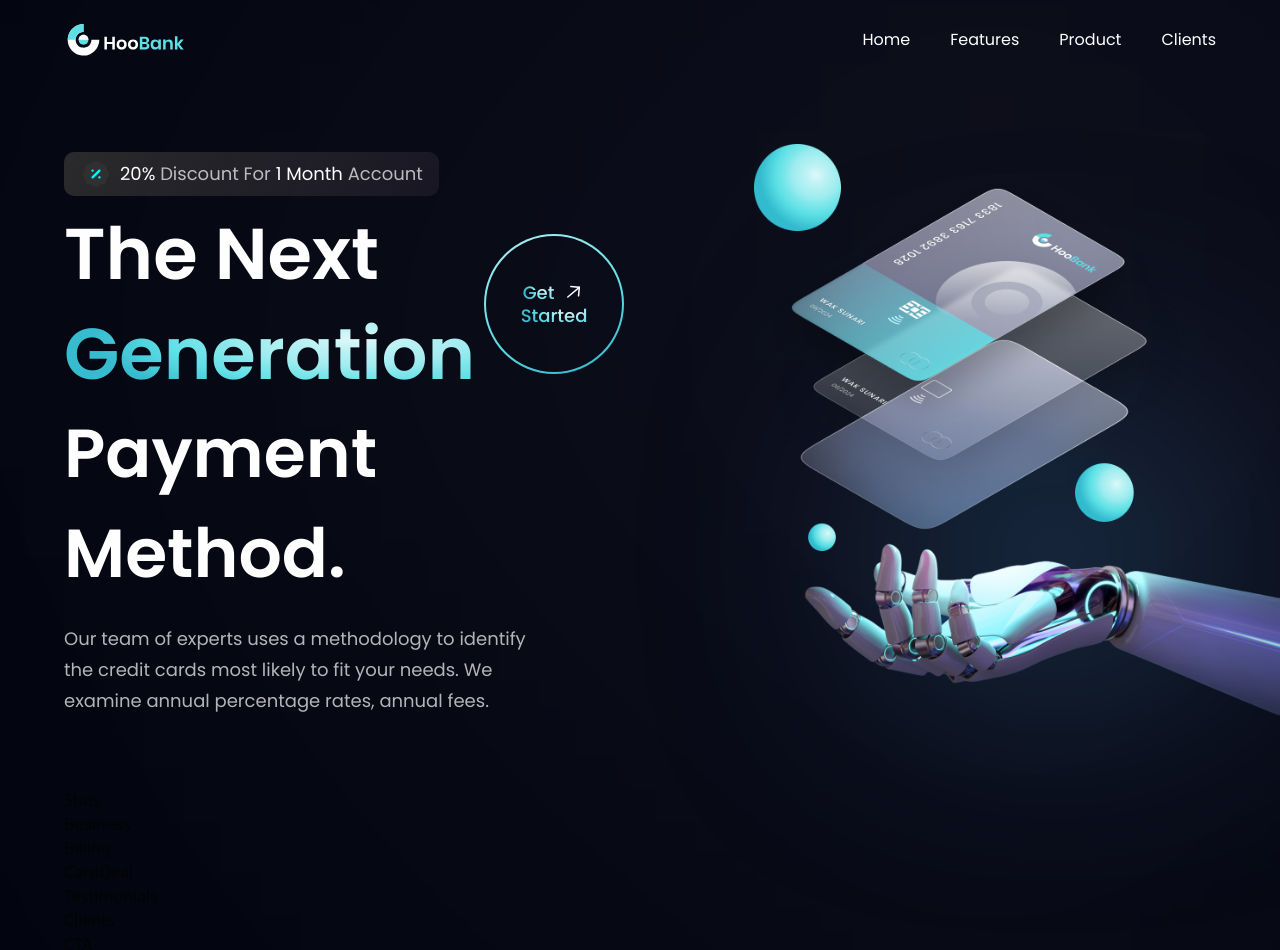
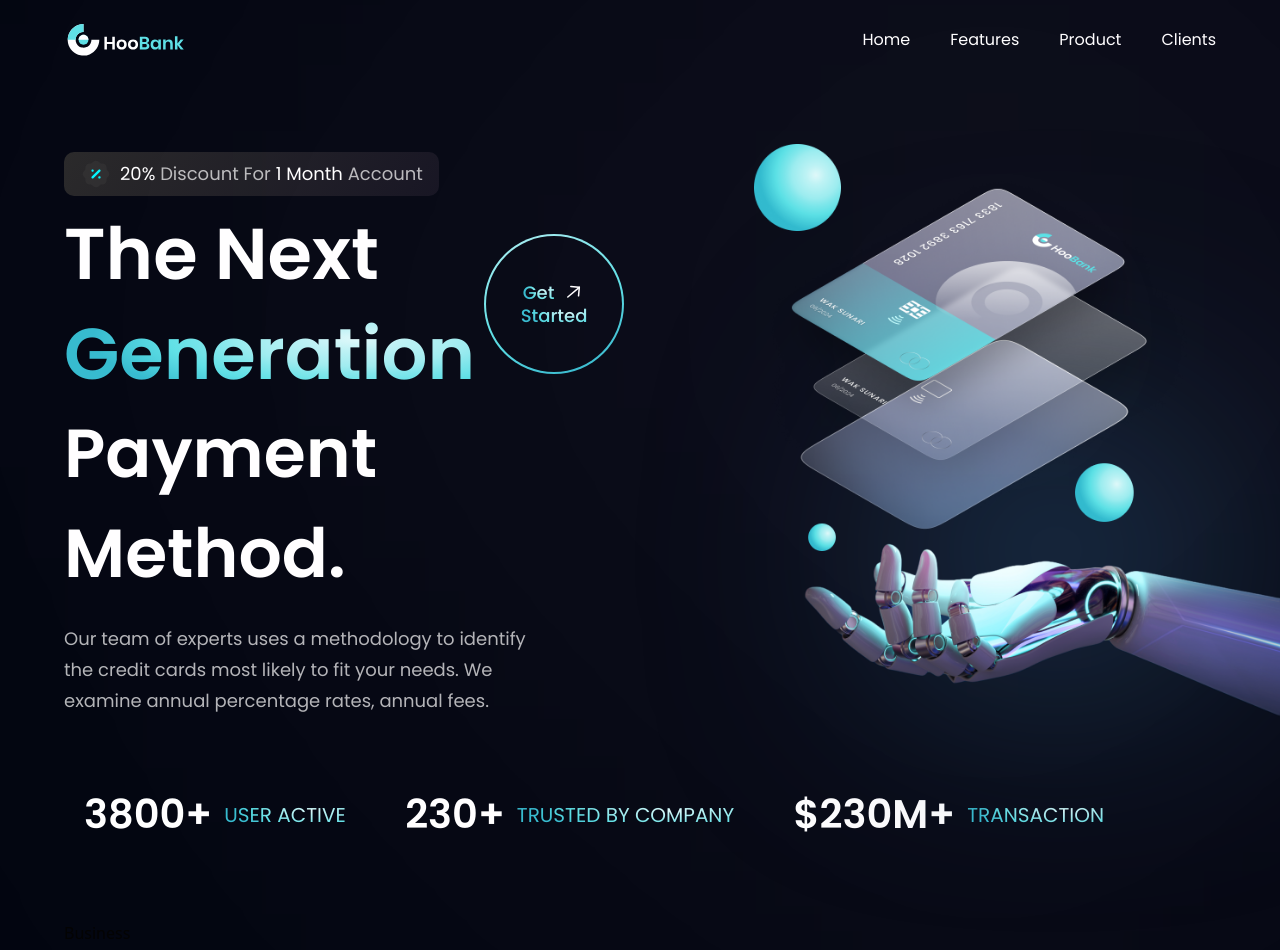
Before and after one commit to sinatajikjs/Hoobank, a React (Vite) app: page / in a window 1280 px wide. Shown: the top 950 px of the page. Built offline with nearby package versions, Linux system fonts and the light colour scheme.

Commit message:
Stats component created

```diff
--- a/src/components/Stats.jsx
+++ b/src/components/Stats.jsx
@@ -1,9 +1,23 @@
-import React from 'react'
+import React from "react";
+import { stats } from "../constants";
 
 const Stats = () => {
   return (
-    <div>Stats</div>
-  )
-}
+    <section className="flex justify-between flex-wrap items-center px-5 pr-28 gap-5 sm:mb-20 mb-6">
+      {stats.map((stat) => {
+        return (
+          <div key={stat.id} className="flex items-center gap-3">
+            <h1 className="text-white font-poppins font-semibold xs:text-[40px] xs:leading-[53.16px] leading-[43.16px] text-[30px]">
+              {stat.value}
+            </h1>
+            <p className="text-gradient font-poppins text-[20px] uppercase">
+              {stat.title}
+            </p>
+          </div>
+        );
+      })}
+    </section>
+  );
+};
 
-export default Stats
+export default Stats;
```
